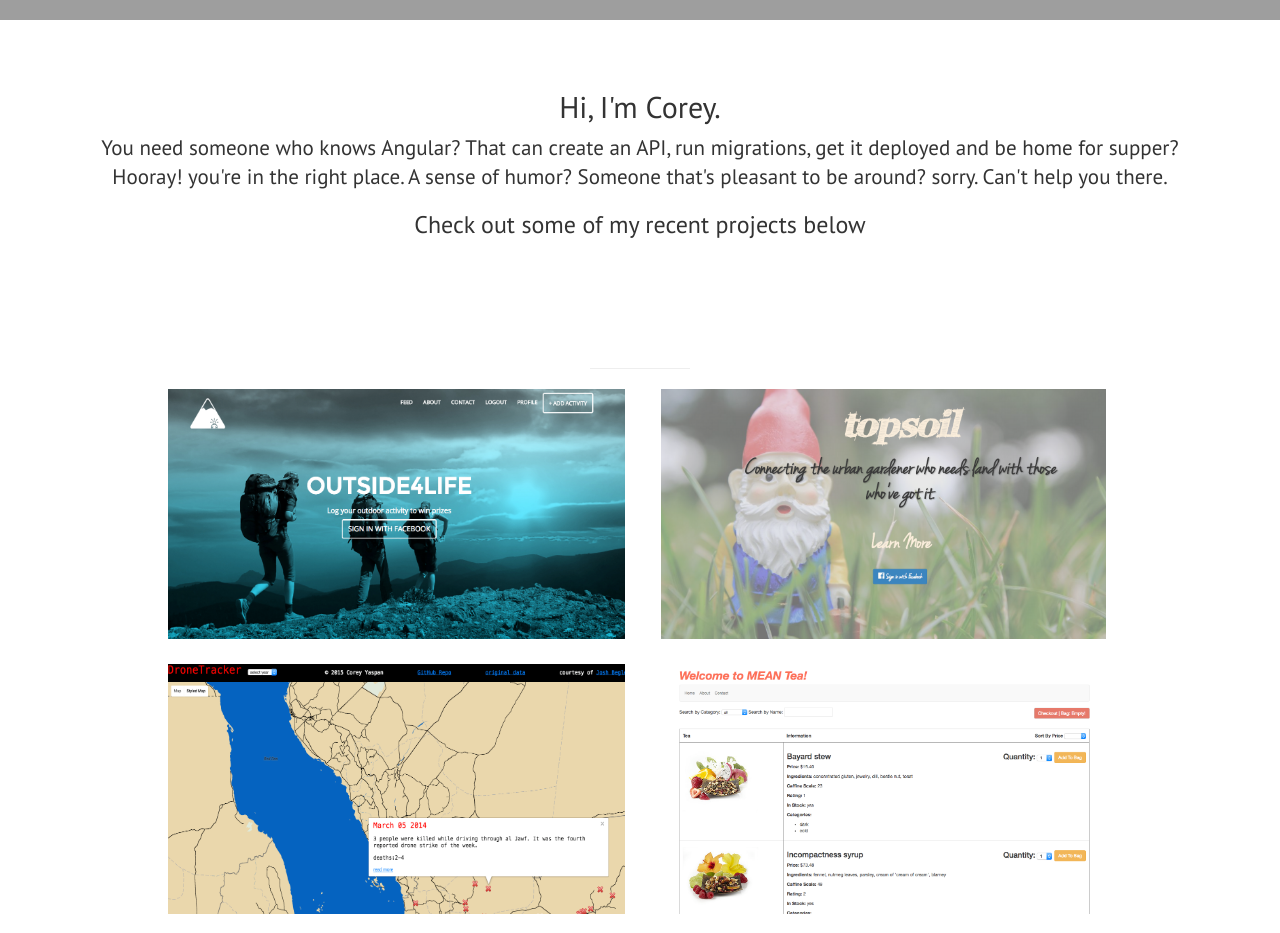
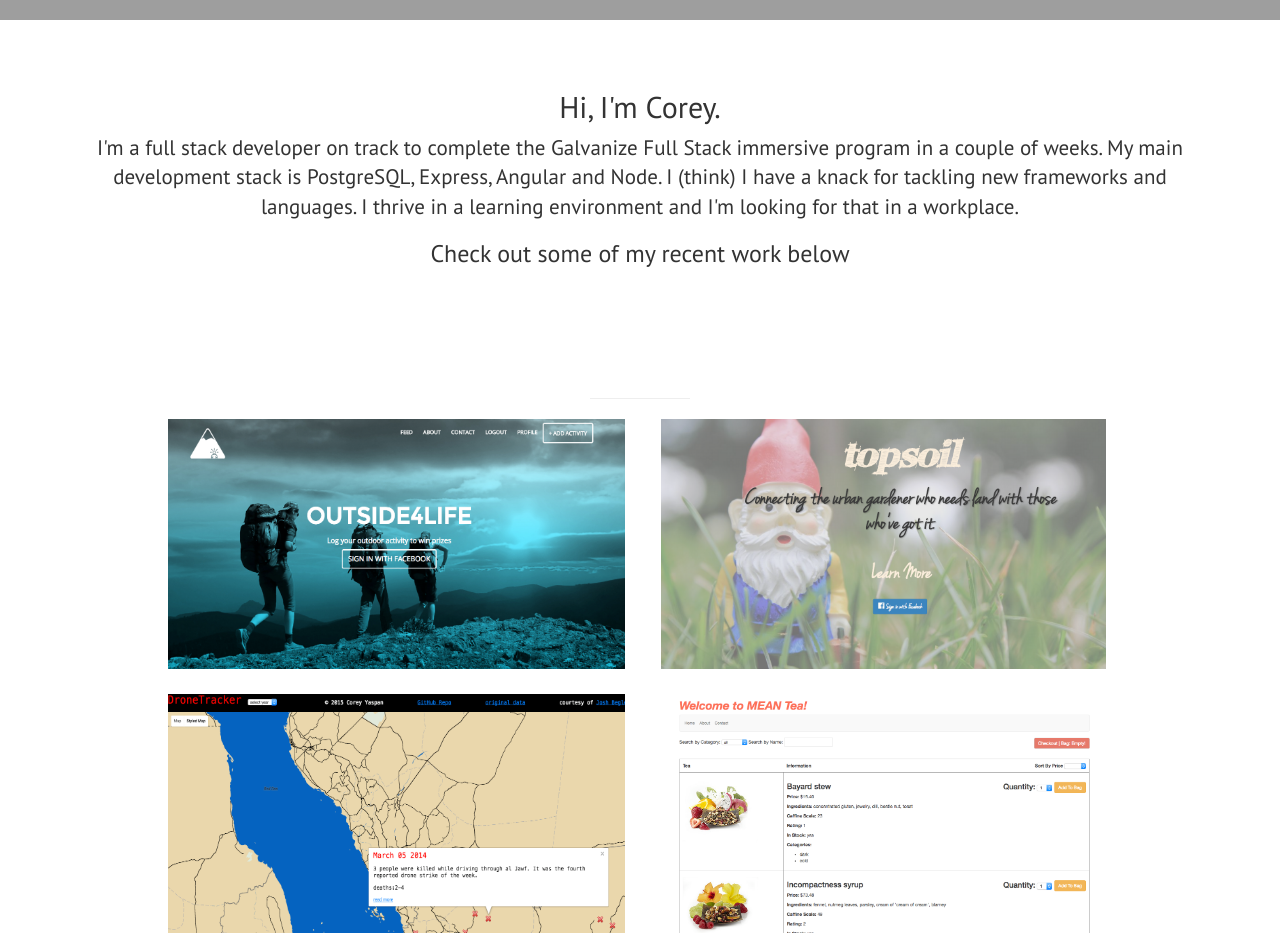
Before and after one commit to cspan00/portfolio_site, a plain HTML site: page public/index.html in a window 1280 px wide. Shown: the part 780-1713 px from the top of the page. Drawn offline with Linux system fonts and the light colour scheme; grey boxes are pictures that could not be loaded.

Commit message:
update bio

```diff
--- a/public/index.html
+++ b/public/index.html
@@ -63,8 +63,8 @@ site, while important, is not where I want to be busting my butt. I'm working on
             <div class="row">
                 <div class="col-lg-12 text-center">
                     <h2>Hi, I'm Corey.</h2>
-                    <p class="lead">You need someone who knows Angular? That can create an API, run migrations, get it deployed and be home for supper? Hooray! you're in the right place. A sense of humor? Someone that's pleasant to be around? sorry. Can't help you there.</p>
-                    <h3> Check out some of my recent projects below</h3>
+                    <p class="lead">I'm a full stack developer on track to complete the Galvanize Full Stack immersive program in a couple of weeks. My main development stack is PostgreSQL, Express, Angular and Node. I (think) I have a knack for tackling new frameworks and languages. I thrive in a learning environment and I'm looking for that in a workplace. </p>
+                    <h3> Check out some of my recent work below</h3>
                 </div>
             </div>
             <!-- /.row -->
```
Also changed, not shown: firebase.json.
